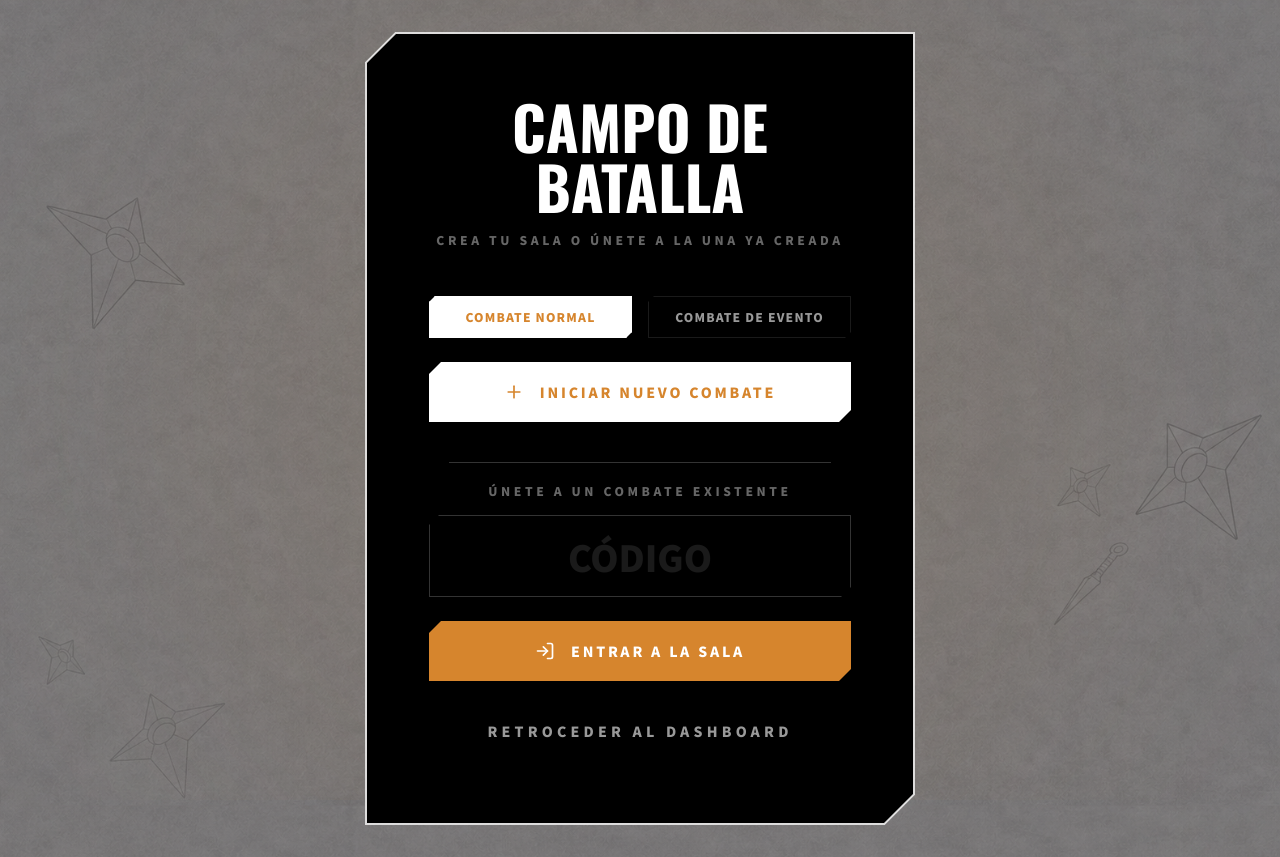
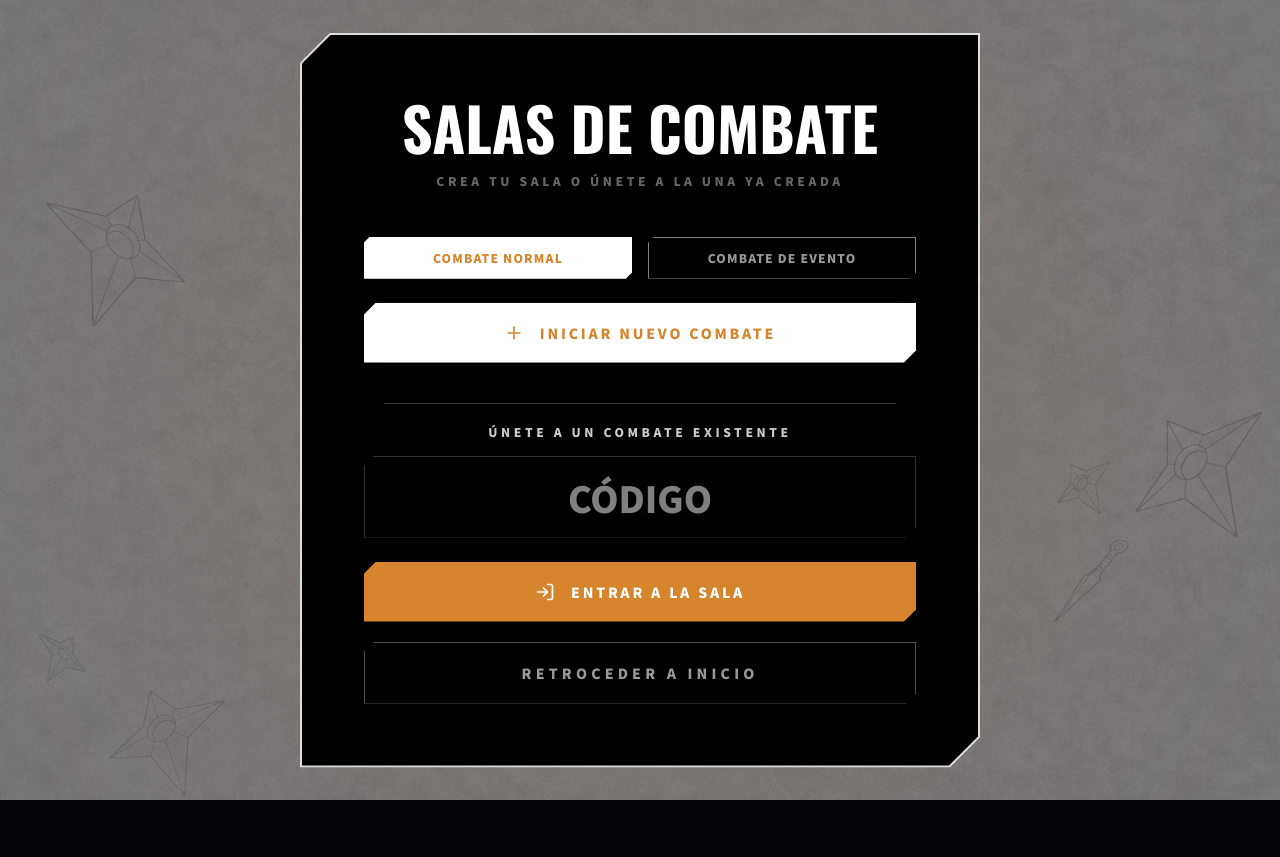
Before and after one commit to RichartR/NRPG, a Next.js app: page /combate in a window 1280 px wide. After the commit the page ends 800 px from the top, so only its background shows below. Built offline with nearby package versions, Linux system fonts and the light colour scheme; no server answers.

Commit message:
añadido botón de combat room

```diff
--- a/src/app/(auth)/login/page.tsx
+++ b/src/app/(auth)/login/page.tsx
@@ -31,7 +31,7 @@ export default function LoginPage() {
         {/* Volver */}
         <Link href="/" className="inline-flex items-center gap-2 text-oro/40 hover:text-oro transition-all mb-8 uppercase font-black tracking-widest text-caption">
           <ArrowLeft className="w-3 h-3" />
-          Volver al Dashboard
+          Volver a inicio
         </Link>
 
         {/* Logo superior */}
--- a/src/app/combate/page.tsx
+++ b/src/app/combate/page.tsx
@@ -36,11 +36,11 @@ export default function CombateMenu() {
         <div className="absolute top-1/2 left-1/2 -translate-x-1/2 -translate-y-1/2 w-[1000px] h-[1000px] bg-naranja-naruto/5 rounded-full blur-[120px]"></div>
       </div>
 
-      <div className="w-full max-w-[550px] ninja-card-oro p-12 xl:p-16 relative z-10 overflow-hidden shadow-2xl">
+      <div className="w-full max-w-[680px] ninja-card-oro p-12 xl:p-16 relative z-10 overflow-hidden shadow-2xl">
         <div className="absolute top-0 right-0 w-64 h-64 bg-oro/5 rounded-full blur-3xl -mr-32 -mt-32 pointer-events-none" />
 
         <div className="flex flex-col items-center mb-12">
-          <h1 className="ninja-title text-4xl xl:text-6xl text-center">CAMPO DE BATALLA</h1>
+          <h1 className="ninja-title text-4xl xl:text-6xl text-center">SALAS DE COMBATE</h1>
           <p className="text-oro/40 text-caption xl:text-xs font-black uppercase tracking-[0.3em] mt-4 text-center">CREA TU SALA O ÚNETE A LA UNA YA CREADA</p>
         </div>
 
@@ -50,7 +50,7 @@ export default function CombateMenu() {
             onClick={() => setRoomMode('normal')}
             className={`flex-1 py-3 px-4 text-xs font-black uppercase tracking-widest border transition-all ${roomMode === 'normal'
               ? 'bg-oro text-naranja-naruto border-oro shadow-md shadow-oro/5'
-              : 'border-oro/10 text-oro/60 hover:text-oro bg-black/20'
+              : 'border-oro/10 text-oro/60 hover:text-oro bg-black/20 border-oro/50'
               }`}
             style={{ clipPath: 'polygon(6px 0, 100% 0, 100% calc(100% - 6px), calc(100% - 6px) 100%, 0 100%, 0 6px)' }}
           >
@@ -61,7 +61,7 @@ export default function CombateMenu() {
             onClick={() => setRoomMode('event')}
             className={`flex-1 py-3 px-4 text-xs font-black uppercase tracking-widest border transition-all ${roomMode === 'event'
               ? 'bg-oro text-naranja-naruto border-oro shadow-md shadow-oro/5'
-              : 'border-oro/10 text-oro/60 hover:text-oro bg-black/20'
+              : 'border-oro/10 text-oro/60 hover:text-oro bg-black/20 border-oro/50'
               }`}
             style={{ clipPath: 'polygon(6px 0, 100% 0, 100% calc(100% - 6px), calc(100% - 6px) 100%, 0 100%, 0 6px)' }}
           >
@@ -79,7 +79,7 @@ export default function CombateMenu() {
 
         <hr className='border-oro/20 m-5' />
 
-        <p className="text-oro/40 text-caption xl:text-xs font-black uppercase tracking-[0.3em] mb-4 text-center">ÚNETE A UN COMBATE EXISTENTE</p>
+        <p className="text-oro/80 text-caption xl:text-xs font-black uppercase tracking-[0.3em] mb-4 text-center">ÚNETE A UN COMBATE EXISTENTE</p>
 
         <form onSubmit={handleJoin} className="space-y-6">
           <div className="relative">
@@ -88,7 +88,7 @@ export default function CombateMenu() {
               required
               value={roomId}
               onChange={(e) => setRoomId(e.target.value.toUpperCase())}
-              className="w-full bg-black/60 border border-oro/20 text-oro py-5 px-6 text-center text-2xl xl:text-4xl tracking-[0.4em] font-black outline-none hover:border-oro/40 focus:border-oro/80 transition-all uppercase placeholder:tracking-normal placeholder:text-oro/10 selection:bg-oro/20"
+              className="w-full bg-black/60 border border-oro/20 text-oro py-5 px-6 text-center text-2xl xl:text-4xl tracking-[0.4em] font-black outline-none hover:border-oro/60 focus:border-oro/80 transition-all uppercase placeholder:tracking-normal placeholder:text-oro/50 selection:bg-oro/20"
               placeholder="CÓDIGO"
               maxLength={10}
               style={{ clipPath: 'polygon(10px 0, 100% 0, 100% calc(100% - 10px), calc(100% - 10px) 100%, 0 100%, 0 10px)' }}
@@ -105,10 +105,10 @@ export default function CombateMenu() {
 
         <Link
           href="/"
-          className="w-full flex items-center justify-center gap-4 py-5 px-6 text-xs xl:text-sm shadow-lg shadow-naranja-naruto/20 border-oro/10 text-oro/60 hover:text-oro hover:bg-black/10 bg-black/20 mt-5 font-black uppercase tracking-[0.3em]"
+          className="w-full flex items-center justify-center gap-4 py-5 px-6 text-xs xl:text-sm shadow-lg shadow-naranja-naruto/20 text-oro/60 hover:text-oro hover:bg-black/10 bg-black/20 mt-5 font-black uppercase tracking-[0.3em] border border-oro/30"
           style={{ clipPath: 'polygon(10px 0, 100% 0, 100% calc(100% - 10px), calc(100% - 10px) 100%, 0 100%, 0 10px)' }}
         >
-          RETROCEDER AL DASHBOARD
+          RETROCEDER A INICIO
         </Link>
       </div>
     </div>
--- a/src/app/page.tsx
+++ b/src/app/page.tsx
@@ -209,6 +209,15 @@ export default async function Home() {
             )}
 
             <nav className="flex flex-wrap items-center justify-center lg:justify-end gap-3 sm:gap-4 mt-auto">
+              {profile?.roles && profile.roles.some((role: string) => ['admin', 'moderador', 'narrador'].includes(role)) && (
+                <Link
+                  href="/combate"
+                  className="flex items-center gap-3 px-6 py-3 bg-white text-naranja-naruto border border-white hover:bg-white/90 hover:brightness-110 transition-all font-black text-xs uppercase tracking-[0.2em] cursor-pointer shadow-md"
+                  style={{ clipPath: 'polygon(8px 0, 100% 0, 100% calc(100% - 8px), calc(100% - 8px) 100%, 0 100%, 0 8px)' }}
+                >
+                  SALAS DE COMBATE
+                </Link>
+              )}
               {profile?.roles && profile.roles.some((role: string) => ['admin', 'moderador'].includes(role)) && (
                 <>
                   <Link
@@ -218,9 +227,7 @@ export default async function Home() {
                   >
                     PANEL ADMIN
                   </Link>
-                  {profile.roles.some((role: string) => ['admin', 'moderador'].includes(role)) && (
-                    <AdminNotificationBadge />
-                  )}
+                  <AdminNotificationBadge />
                 </>
               )}
               {user ? (
```
